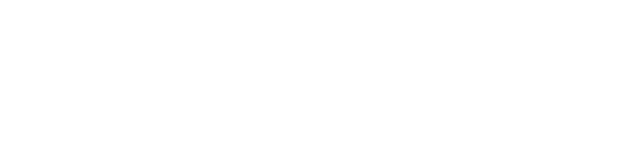
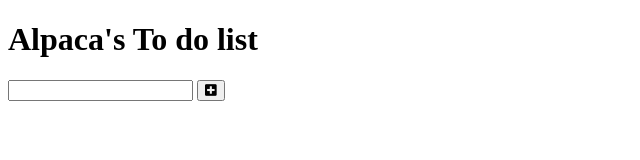
Before and after one commit to auracristina0693/todolist, a website: page index.html in a window 1280 px wide. Shown: the whole page, without its empty margins (0-640 px from the left). Drawn offline with Linux system fonts and the light colour scheme.

Commit message:
add basic html structure

```diff
--- a/index.html
+++ b/index.html
@@ -16,6 +16,18 @@
     />
   </head>
   <body>
+    <header>
+      <h1>Alpaca's To do list</h1>
+    </header>
+    <form action="">
+      <input type="text" class="todo-input" />
+      <button class="todo-button">
+        <i class="fas fa-plus-square"> </i>
+      </button>
+    </form>
+    <div class="todo-container">
+      <ul class="todo-list"></ul>
+    </div>
     <script src="index.js"></script>
   </body>
 </html>
```
